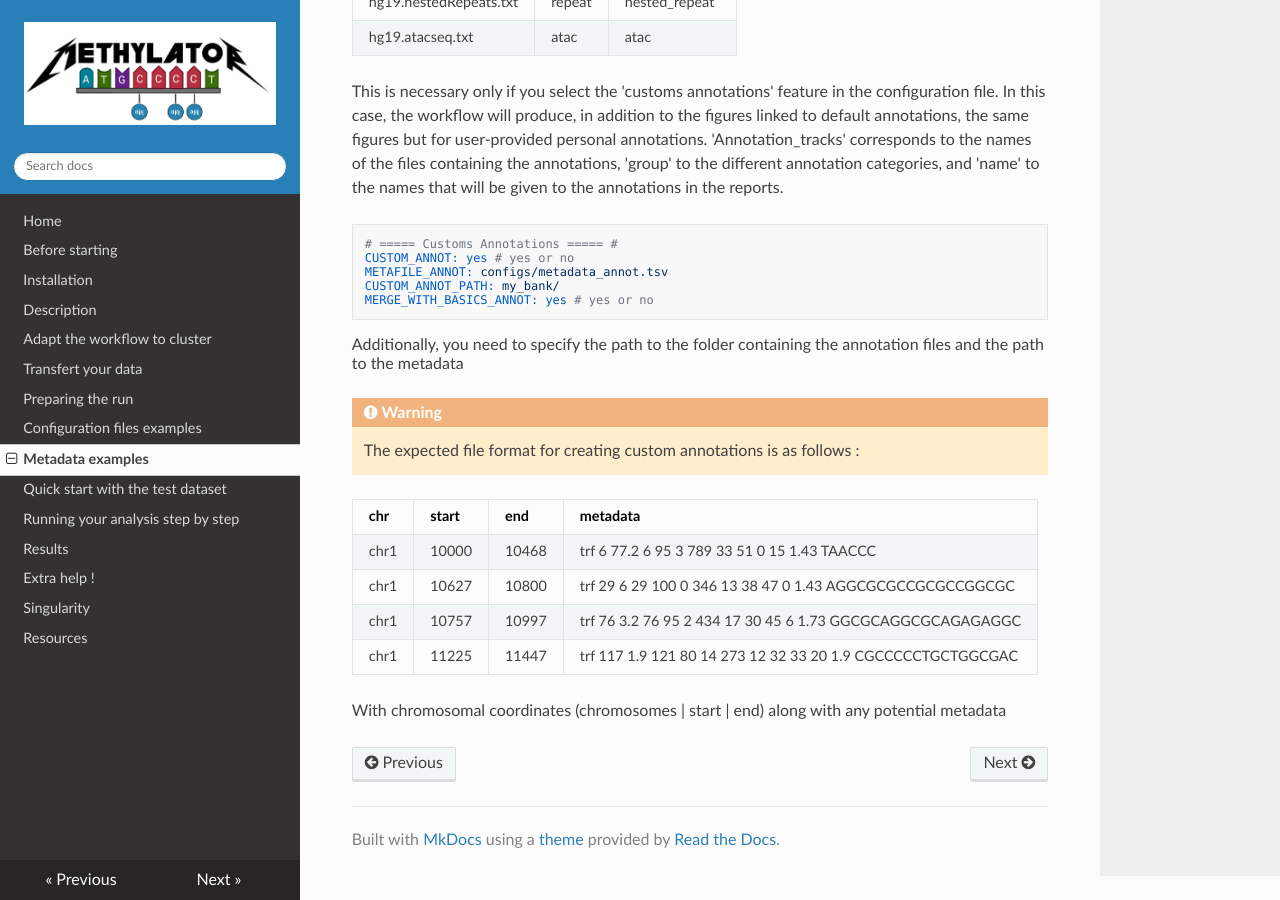
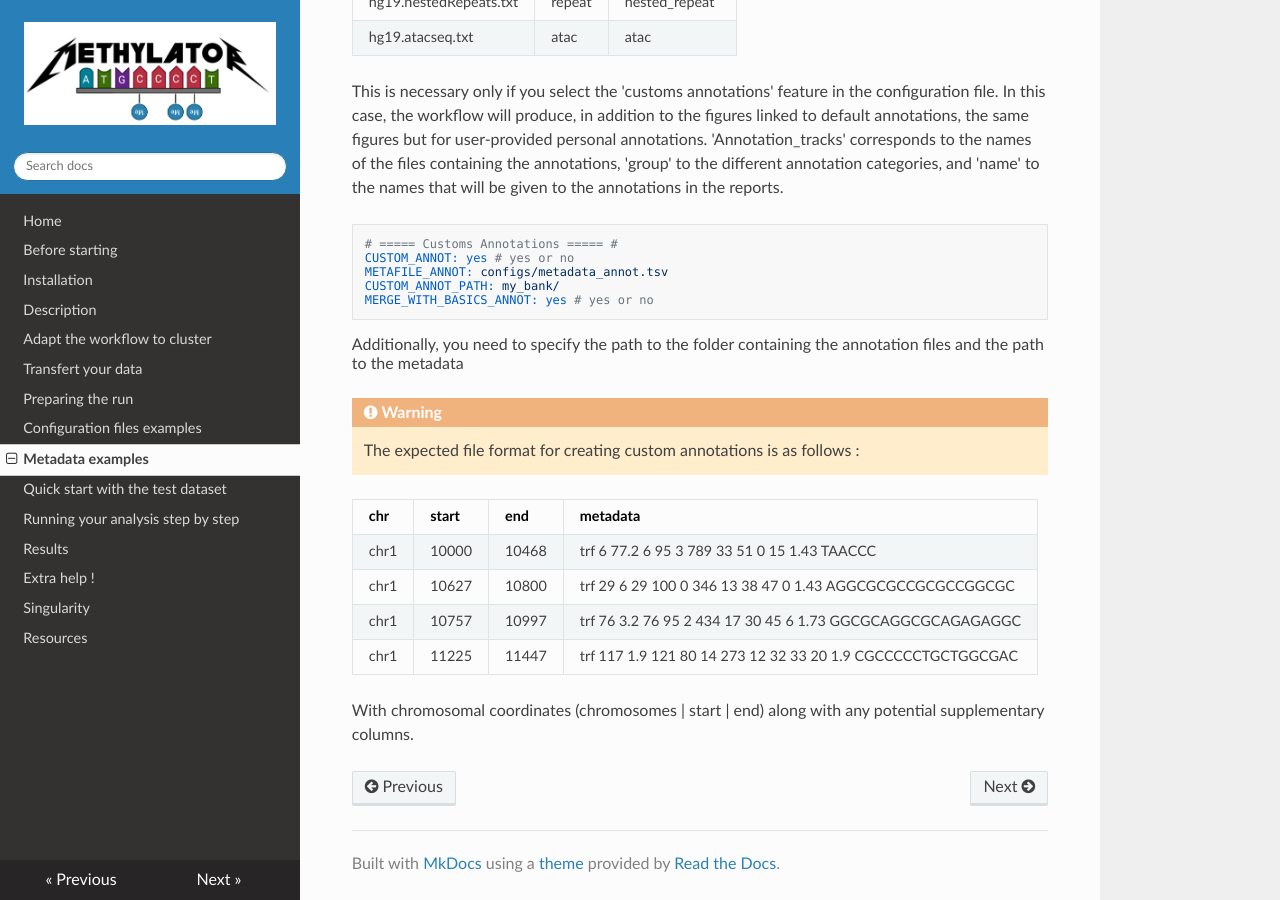
Before and after one commit to parisepigenetics/Methylator-Documentation, an MkDocs documentation site: the page built from docs/metadata_example.md, in a window 1280 px wide and 900 px high, scrolled down 650 px. Built offline with MkDocs 1.6.1, drawn with Linux system fonts in a browser that asks for light colours; nearby versions of some CDN libraries.

Commit message:
Update metadata_example.md

```diff
--- a/docs/metadata_example.md
+++ b/docs/metadata_example.md
@@ -47,4 +47,4 @@ Additionally, you need to specify the path to the folder containing the annotati
 | chr1 | 10757 | 10997 | trf	76	3.2	76	95	2	434	17	30	45	6	1.73	GGCGCAGGCGCAGAGAGGC |
 | chr1 | 11225 | 11447 | trf	117	1.9	121	80	14	273	12	32	33	20	1.9	CGCCCCCTGCTGGCGAC       |
 
-With chromosomal coordinates (chromosomes | start | end) along with any potential metadata
+With chromosomal coordinates (chromosomes | start | end) along with any potential supplementary columns.
```
